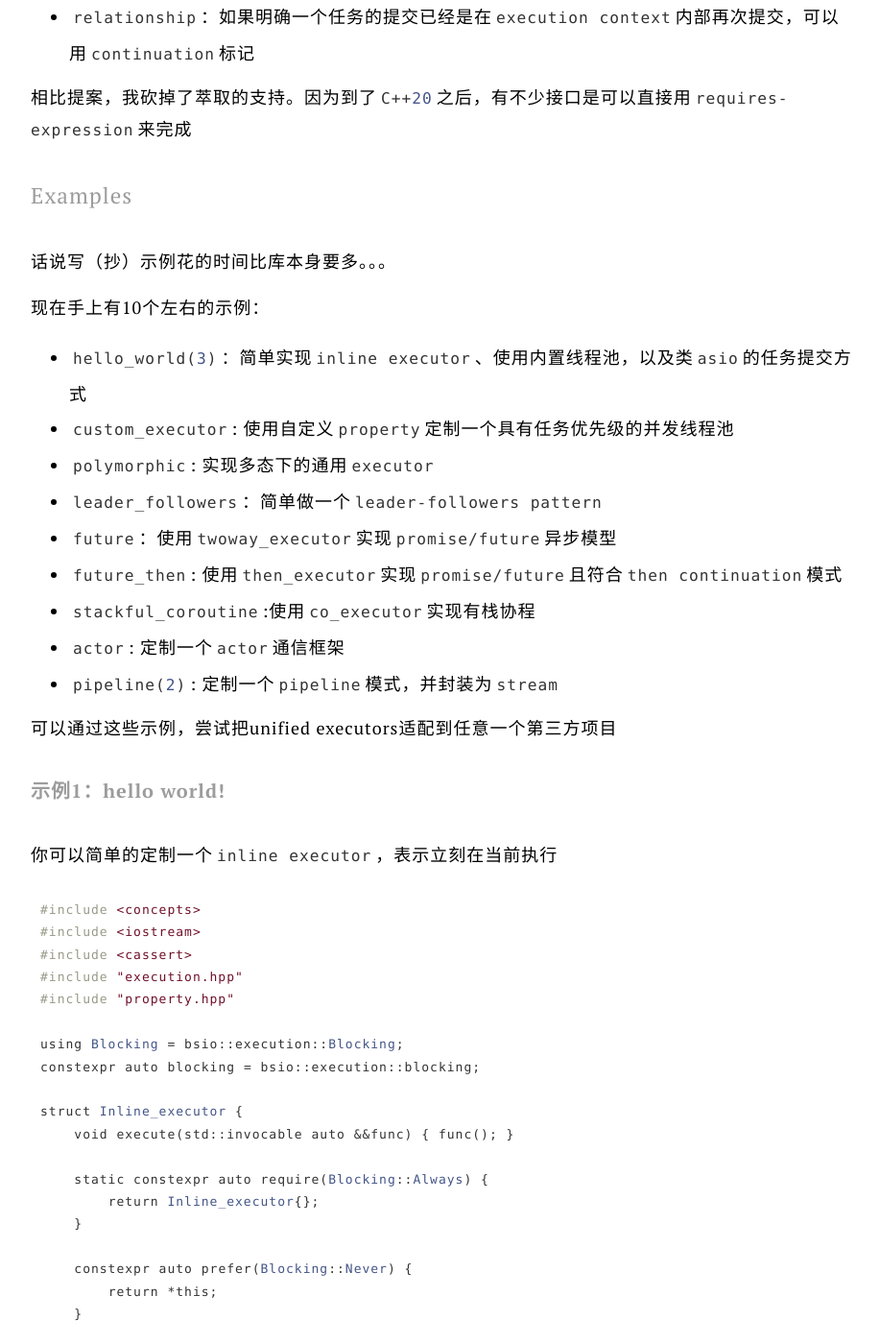
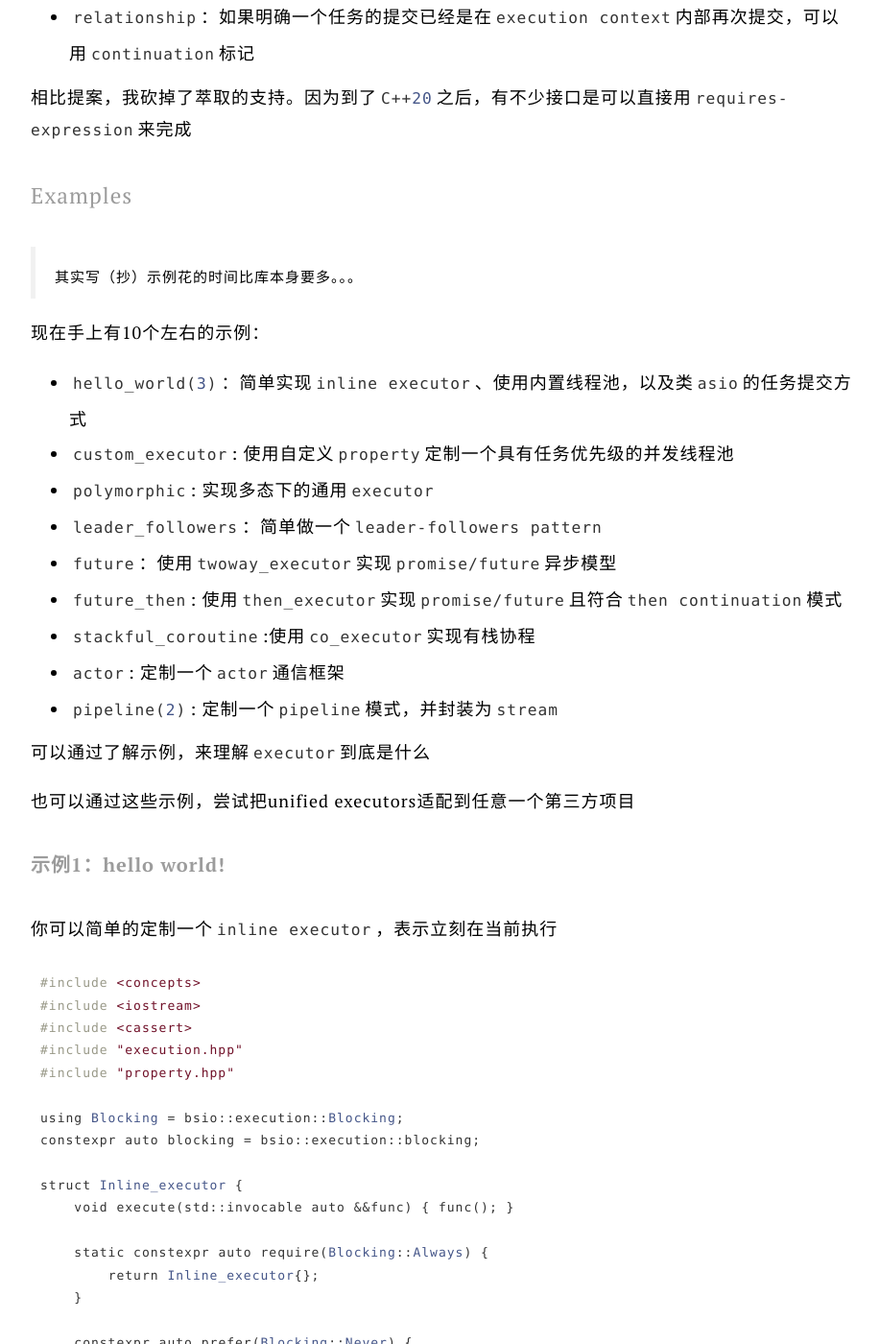
Before and after one commit to Caturra000/Caturra000.github.io, a Jekyll site: the page built from _posts/2023/2023-05-31-legacy-unified-executors.md, in a window 1280 px wide and 1400 px high, scrolled down 896 px. Shown: the whole window at 96% size, without its empty margins (178-1095 px from the left). Built offline with Jekyll 4.4.1, drawn with Linux system fonts in a browser that asks for light colours; some of the changed text lies outside the part shown.

Commit message:
update legacy executors

````diff
--- a/_posts/2023/2023-05-31-legacy-unified-executors.md
+++ b/_posts/2023/2023-05-31-legacy-unified-executors.md
@@ -28,7 +28,7 @@ repo: [Legcay Executors](https://github.com/Caturra000/legacy-executors)
 
 ## Examples
 
-话说写（抄）示例花的时间比库本身要多。。。
+> 其实写（抄）示例花的时间比库本身要多。。。
 
 现在手上有10个左右的示例：
 * `hello_world(3)`：简单实现`inline executor`、使用内置线程池，以及类`asio`的任务提交方式
@@ -41,7 +41,9 @@ repo: [Legcay Executors](https://github.com/Caturra000/legacy-executors)
 * `actor`: 定制一个`actor`通信框架
 * `pipeline(2)`: 定制一个`pipeline`模式，并封装为`stream`
 
-可以通过这些示例，尝试把unified executors适配到任意一个第三方项目
+可以通过了解示例，来理解`executor`到底是什么
+
+也可以通过这些示例，尝试把unified executors适配到任意一个第三方项目
 
 ### 示例1：hello world!
 
@@ -722,7 +724,7 @@ int main() {
 }
 ```
 
-用`executors`也可以封装`actor`框架。这里展示一下任意actor数目的击鼓传花
+用`executors`也可以封装[`actor`](https://en.wikipedia.org/wiki/Actor_model)框架。这里展示一下任意actor数目的击鼓传花
 
 ### 示例11：pipeline
 
@@ -777,6 +779,6 @@ int main() {
 }
 ```
 
-如果并发任务间的输入输出互有依赖，可以使用pipeline完成这个工作
+如果并发任务间的输入输出互有依赖，可以使用[`pipeline`](https://en.wikipedia.org/wiki/Pipeline_(software))完成这个工作
 
 话说这都完全看不出executor的模样了
````
Also changed, not shown: other parts of _posts/2023/2023-05-31-legacy-unified-executors.md (+1 -1 lines).
